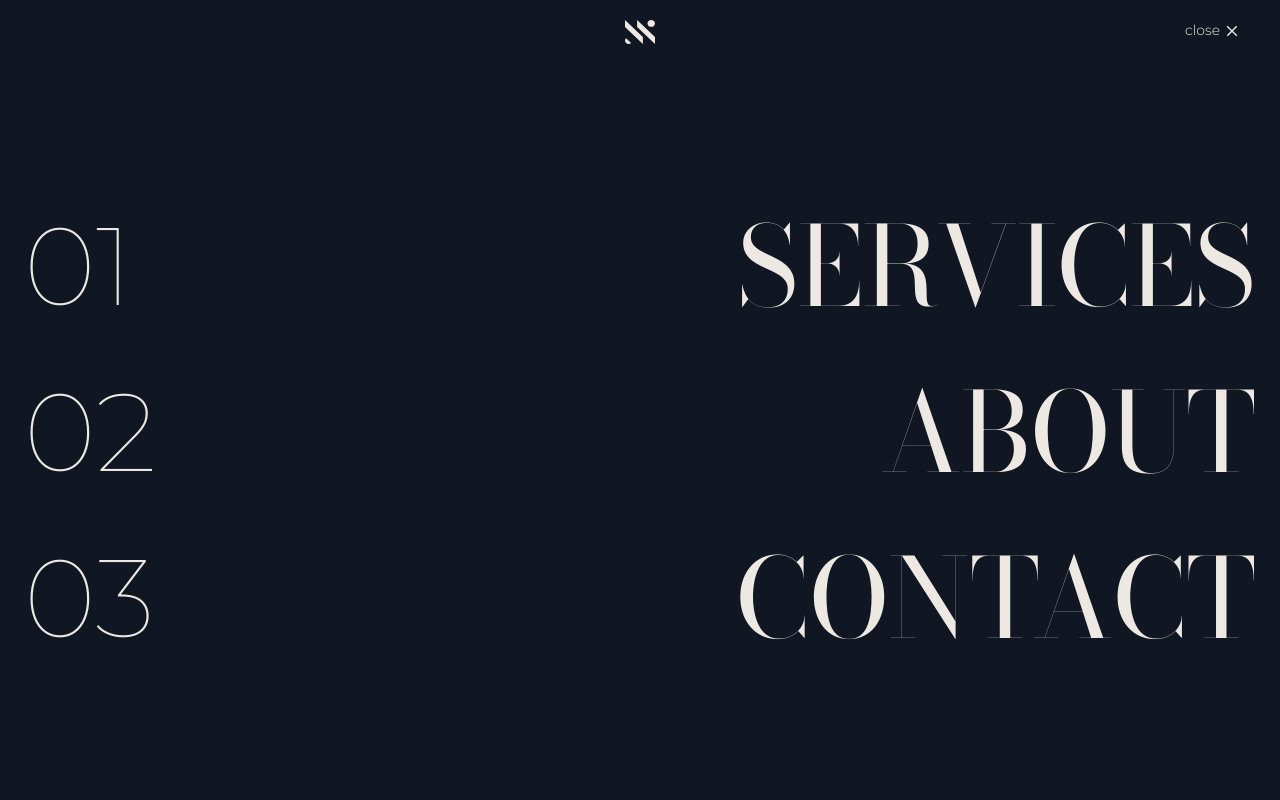
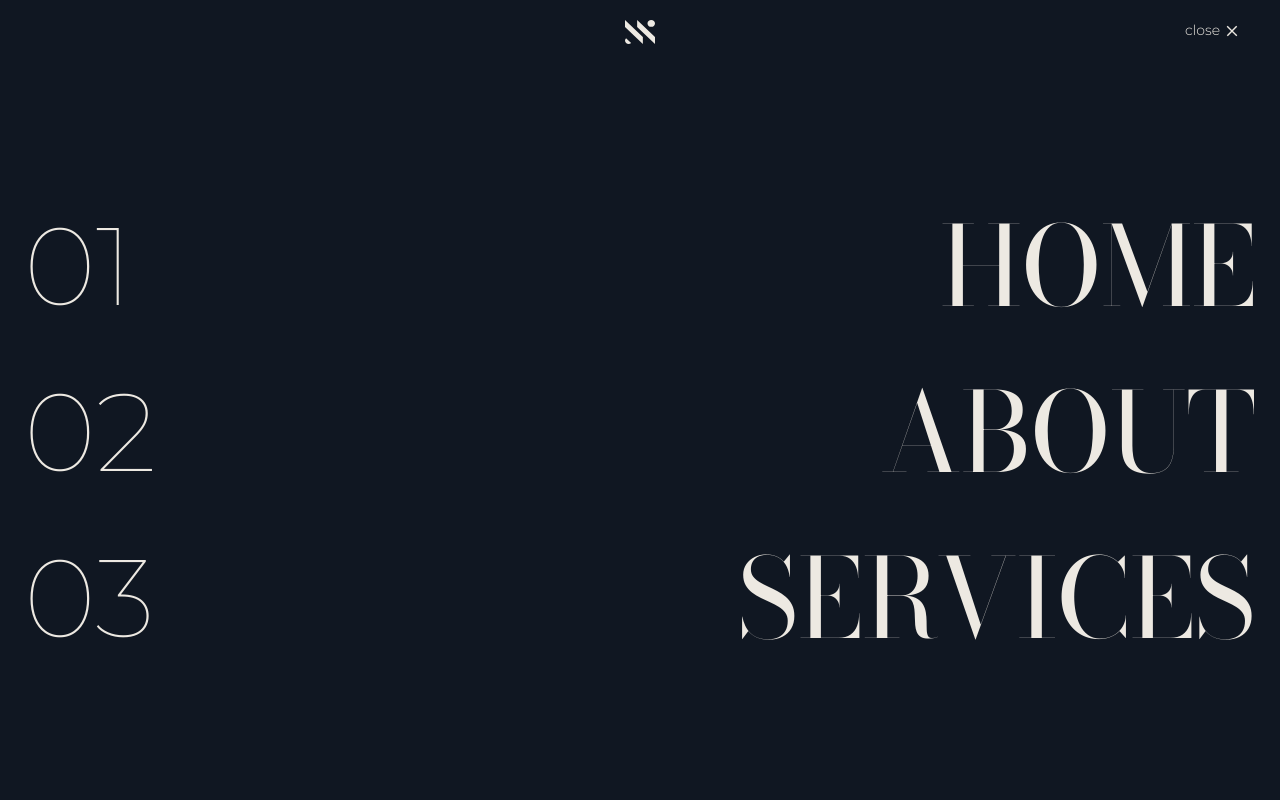
Before and after one commit to Skolaczk/mareingenii, a Next.js app: page / in a window 1280 px wide. Both pictures are taken after a click on the button "open navigation". Shown: the top 800 px of the page. Built offline with nearby package versions, Linux system fonts and the light colour scheme.

Commit message:
refactor: move content to data file

```diff
--- a/src/components/about.tsx
+++ b/src/components/about.tsx
@@ -2,25 +2,7 @@ import { Corner } from '@/assets/shapes/corner';
 import { InclinedLine } from '@/assets/shapes/inclined-line';
 import { Semicircle } from '@/assets/shapes/semicircle';
 import { SectionHeading } from '@/components/section-heading';
-
-const data = [
-  {
-    title: 'crystal-clear commitment',
-    content: 'We believe in open and honest communication.',
-  },
-  {
-    title: 'pinnacle of perfection',
-    content: 'We uphold the highest standards in everything we do.',
-  },
-  {
-    title: 'ever-learning',
-    content: "We're committed to growth and improvement.",
-  },
-  {
-    title: 'ngo pledge',
-    content: 'Giving back is integral to our ethos.',
-  },
-];
+import { valuesData } from '@/lib/data';
 
 export const About = () => {
   return (
@@ -67,7 +49,7 @@ export const About = () => {
           <InclinedLine className="xs:size-10 ml-4 size-8 md:size-14 lg:ml-14 lg:mr-0 lg:size-20" />
         </div>
         <div className="space-y-8 md:order-1 md:space-y-14">
-          {data.map(({ title, content }) => (
+          {valuesData.map(({ title, content }) => (
             <div key={title} className="space-y-2.5 md:space-y-5">
               <h4 className="max-w-md text-3xl font-extralight uppercase md:text-4xl lg:text-5xl">
                 {title}
--- a/src/components/navigation.tsx
+++ b/src/components/navigation.tsx
@@ -6,12 +6,11 @@ import { XIcon } from '@/assets/icons/x-icon';
 import { LogoSmall } from '@/assets/logo-small';
 import { useMounted } from '@/hooks/use-mounted';
 import { useOnClickEsc } from '@/hooks/use-on-click-esc';
+import { navigationItems } from '@/lib/data';
 
 type TNavigationMenuProps = {
   close: () => void;
 };
-
-const navigationItems = ['services', 'about', 'contact'];
 
 export const Navigation = ({ close }: TNavigationMenuProps) => {
   const ref = useRef<Element | null>(null);
@@ -43,15 +42,15 @@ export const Navigation = ({ close }: TNavigationMenuProps) => {
             </button>
           </header>
           <div className="container mt-10 flex h-[calc(100vh-64px)] flex-col space-y-10 lg:mt-0 lg:justify-center lg:space-y-14">
-            {navigationItems.map((navItem, i) => (
+            {navigationItems.map(({ name, href }, i) => (
               <Link
-                key={navItem}
-                href="/#"
+                key={name}
+                href={href}
                 className="flex justify-between text-4xl lg:text-9xl"
                 onClick={close}
               >
                 <span className="font-thin">0{i + 1}</span>
-                <p className="font-serif uppercase">{navItem}</p>
+                <p className="font-serif uppercase">{name}</p>
               </Link>
             ))}
           </div>
--- /dev/null
+++ b/src/lib/data.ts
@@ -0,0 +1,24 @@
+export const navigationItems = [
+  { name: 'home', href: '/' },
+  { name: 'about', href: '/#about' },
+  { name: 'services', href: '/#services' },
+];
+
+export const valuesData = [
+  {
+    title: 'crystal-clear commitment',
+    content: 'We believe in open and honest communication.',
+  },
+  {
+    title: 'pinnacle of perfection',
+    content: 'We uphold the highest standards in everything we do.',
+  },
+  {
+    title: 'ever-learning',
+    content: "We're committed to growth and improvement.",
+  },
+  {
+    title: 'ngo pledge',
+    content: 'Giving back is integral to our ethos.',
+  },
+];
```
